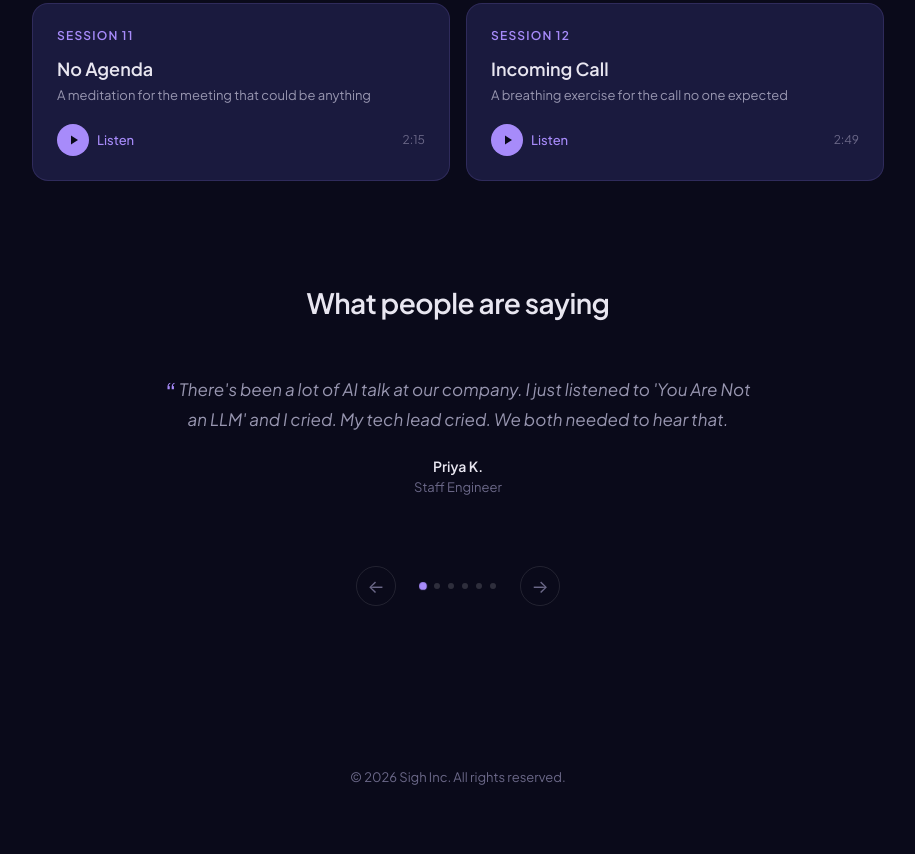
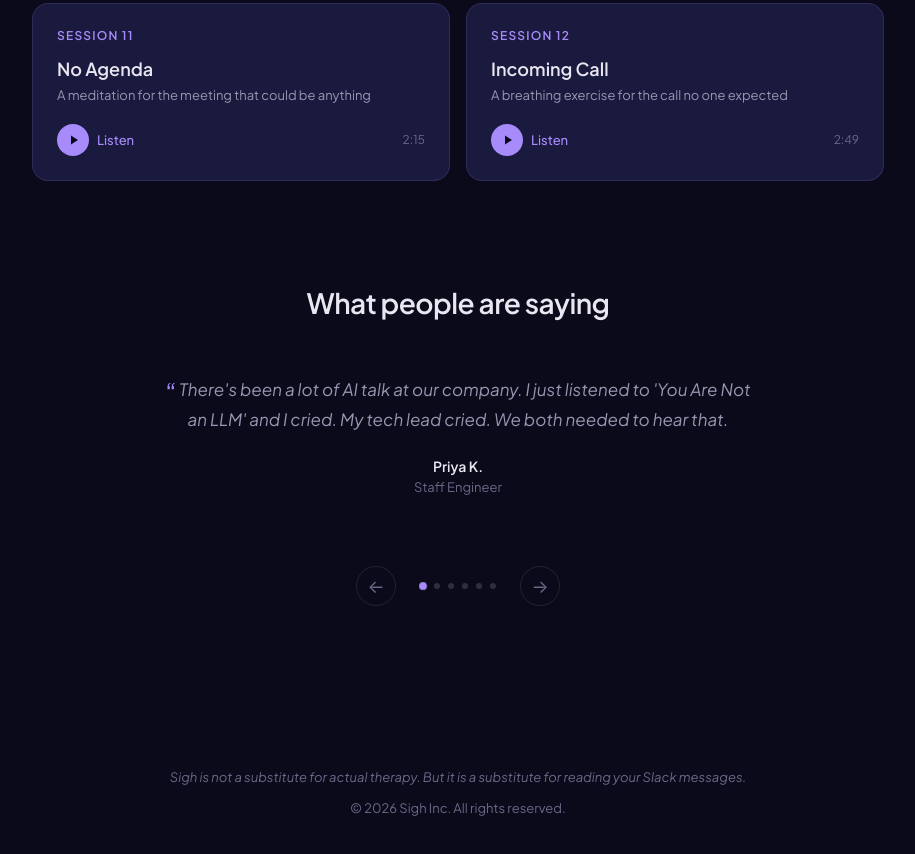
Before and after one commit to kylemaclaren/sigh, a website: page index.html in a window 1280 px wide. Shown: the part 1785-2639 px from the top of the page, without its empty margins (182-1097 px from the left). Before the commit the page ends 2614 px from the top, so only its background shows below. Drawn offline with Linux system fonts and the light colour scheme.

Commit message:
Revert "Remove the footer disclaimer"
This reverts commit 952049213cd0ad6ad3d83b3d26096128c8e3321c.

```diff
--- a/index.html
+++ b/index.html
@@ -827,6 +827,11 @@
       font-size: 13px;
       color: var(--text-muted);
       line-height: 1.8;
+    }
+
+    footer .disclaimer {
+      font-style: italic;
+      margin-bottom: 8px;
     }
 
     /* ── Responsive: Tablet ── */
@@ -1031,6 +1036,7 @@
 
     <!-- Footer -->
     <footer>
+      <p class="disclaimer">Sigh is not a substitute for actual therapy. But it is a substitute for reading your Slack messages.</p>
       <p>&copy; 2026 Sigh Inc. All rights reserved.</p>
     </footer>
   </div>
```
